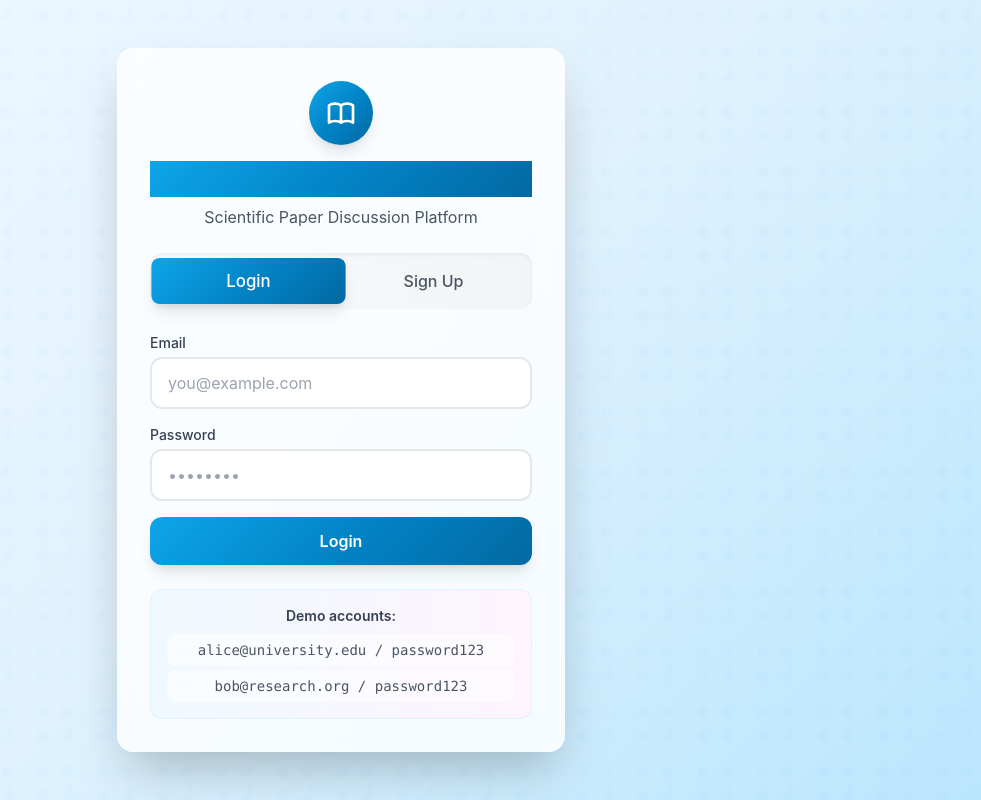
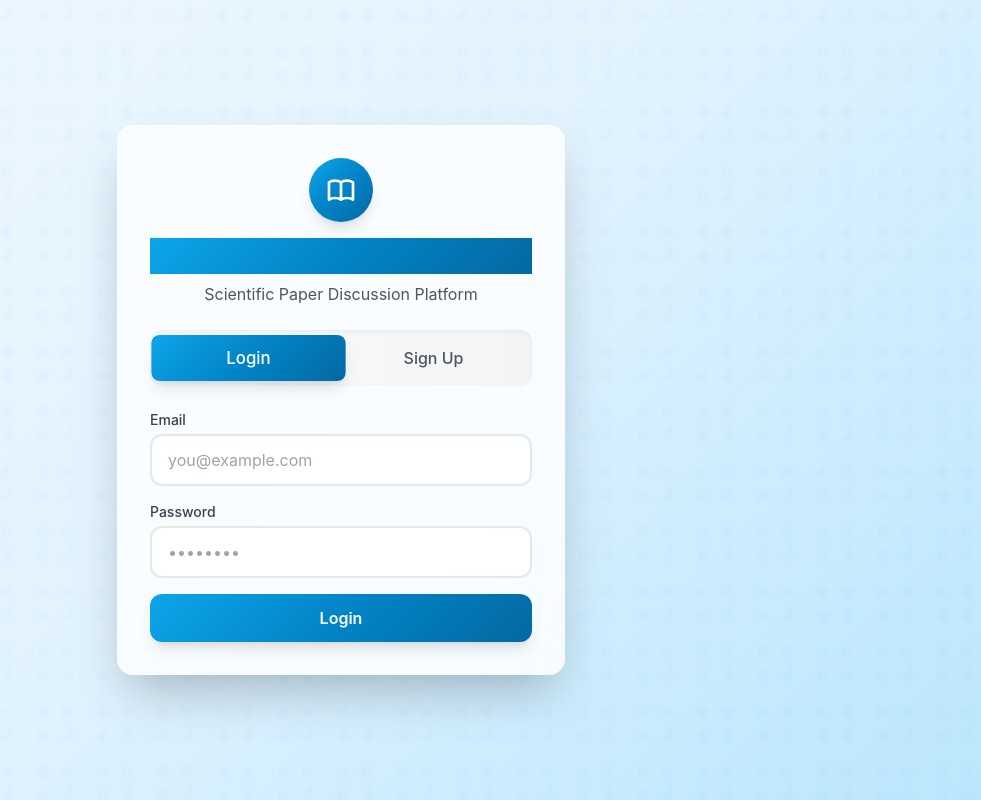
Before and after one commit to irsotarriva/JourNetClient, a Next.js app: page /login in a window 1280 px wide. Shown: the whole page, without its empty margins (299-1280 px from the left). Built offline with nearby package versions, Linux system fonts and the light colour scheme.

Commit message:
design of login page

```diff
--- a/app/login/page.tsx
+++ b/app/login/page.tsx
@@ -199,14 +199,6 @@ export default function LoginPage() {
                         ) : isLogin ? 'Login' : 'Sign Up'}
                     </button>
                 </form>
-
-                <div className="mt-6 p-4 bg-gradient-to-r from-primary-50 to-accent-50 rounded-xl border border-primary-100">
-                    <p className="text-center text-sm font-semibold text-gray-700 mb-2">Demo accounts:</p>
-                    <div className="space-y-1 text-center text-sm text-gray-600">
-                        <p className="font-mono bg-white/60 rounded-lg px-3 py-1.5 backdrop-blur-sm">alice@university.edu / password123</p>
-                        <p className="font-mono bg-white/60 rounded-lg px-3 py-1.5 backdrop-blur-sm">bob@research.org / password123</p>
-                    </div>
-                </div>
             </div>
         </div>
     );
```
